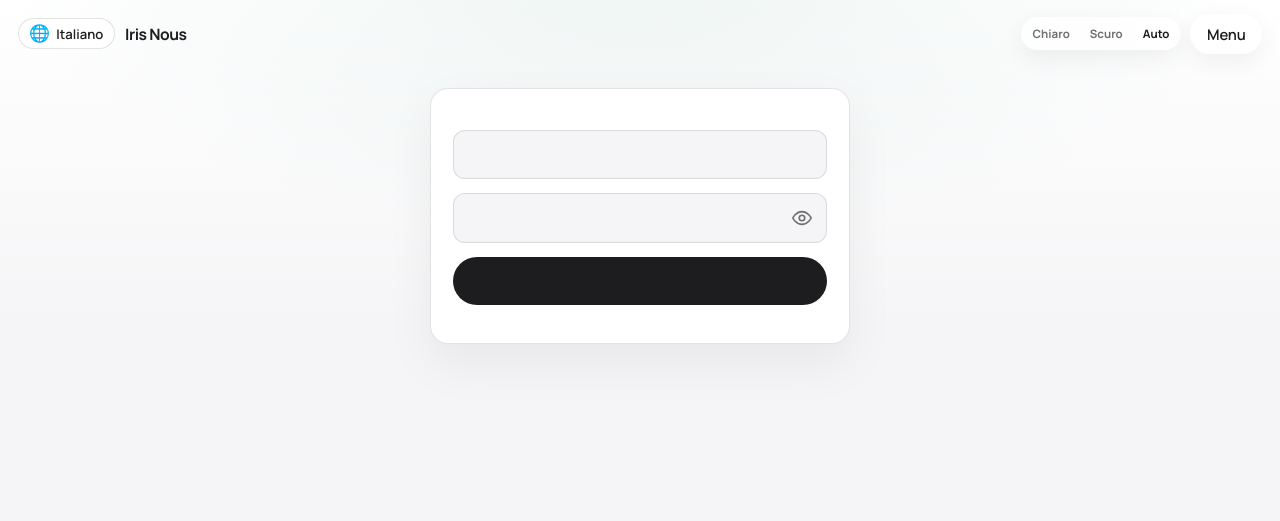
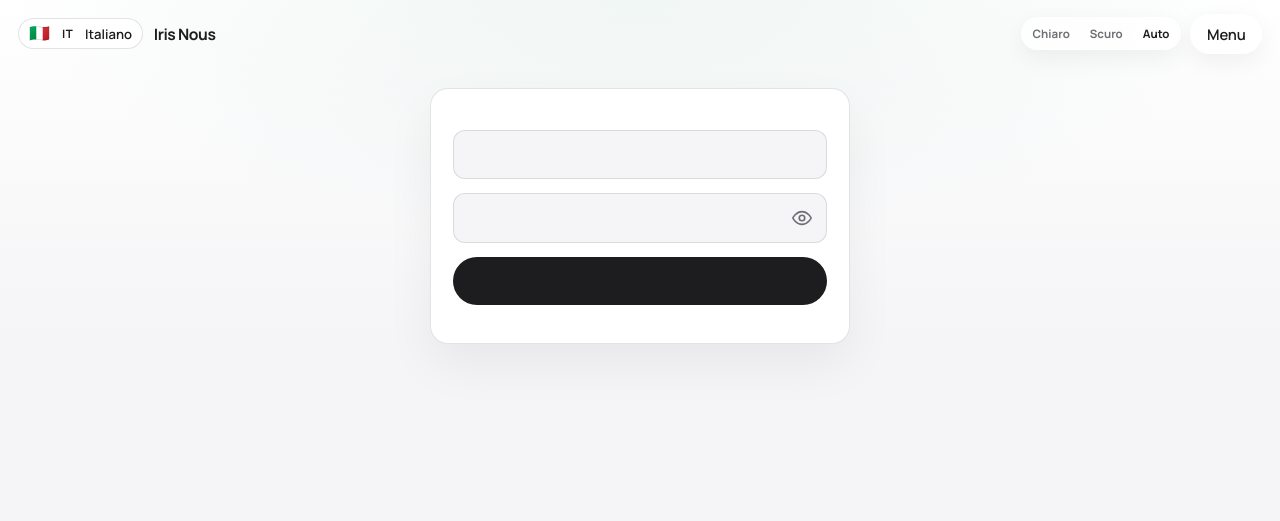
Before and after one commit to Manuel0312/iris-nous, a Python web app: template src/bci_iot/web/templates/login.html in a window 1280 px wide. Shown: the top 521 px of the page. Run offline with Jinja, Linux system fonts and the light colour scheme; the template is opened without the code that fills it, so the values that code supplies are empty.

Commit message:
Force Render redeploy: clearer language control and recover link.
Production was still on an older build without the flag switcher or password recovery.

Co-authored-by: Cursor <cursoragent@cursor.com>

```diff
--- a/src/bci_iot/web/static/styles.css
+++ b/src/bci_iot/web/static/styles.css
@@ -223,8 +223,29 @@ a:hover { text-decoration: underline; }
   line-height: 1;
 }
 
+.lang-code {
+  font-size: 0.72rem;
+  font-weight: 800;
+  letter-spacing: 0.04em;
+  min-width: 1.4rem;
+}
+
 .lang-name {
   white-space: nowrap;
+}
+
+@media (max-width: 720px) {
+  .lang-name {
+    display: none;
+  }
+  .lang-menu .lang-name {
+    display: inline;
+  }
+  .lang-btn {
+    padding: 0.4rem 0.55rem;
+    min-width: 2.75rem;
+    justify-content: center;
+  }
 }
 
 .lang-menu {
@@ -263,18 +284,6 @@ a:hover { text-decoration: underline; }
 
 html[data-theme-resolved="dark"] .lang-option.is-active {
   background: rgba(255, 255, 255, 0.08);
-}
-
-@media (max-width: 720px) {
-  .lang-name {
-    display: none;
-  }
-  .lang-menu .lang-name {
-    display: inline;
-  }
-  .lang-btn {
-    padding: 0.35rem 0.5rem;
-  }
 }
 
 .brand-mark:hover { text-decoration: none; opacity: 0.75; }
@@ -946,6 +955,16 @@ h2 {
 
 .muted { color: var(--muted); }
 .auth-switch { margin: 1rem 0 0; }
+.recover-link {
+  margin-top: 0.85rem;
+  font-weight: 700;
+  text-align: center;
+}
+.recover-link a {
+  color: var(--accent);
+  text-decoration: underline;
+  text-underline-offset: 0.15em;
+}
 .form-hint {
   margin: 0 0 0.35rem;
   color: var(--muted);
--- a/src/bci_iot/web/templates/base.html
+++ b/src/bci_iot/web/templates/base.html
@@ -14,7 +14,7 @@
   <link rel="preconnect" href="https://fonts.googleapis.com" />
   <link rel="preconnect" href="https://fonts.gstatic.com" crossorigin />
   <link href="https://fonts.googleapis.com/css2?family=Manrope:wght@400;500;600;700&display=swap" rel="stylesheet" />
-  <link rel="stylesheet" href="/static/styles.css?v=irisLang1" />
+  <link rel="stylesheet" href="/static/styles.css?v=irisLang2" />
   <script>
     (function () {
       try {
@@ -42,8 +42,9 @@
     <div class="topbar-left">
       <div class="lang-switch" data-lang-switch>
         <button type="button" class="lang-btn" id="lang-toggle" aria-expanded="false" aria-haspopup="listbox" aria-controls="lang-menu" title="{{ t('Lingua') if t is defined else 'Lingua' }}">
-          {% set current = languages|selectattr('code', 'equalto', lang)|list %}
-          <span class="lang-flag" aria-hidden="true">{% if current %}{{ current[0].flag }}{% else %}🌐{% endif %}</span>
+          {% set current = languages|selectattr('code', 'equalto', lang)|list if languages is defined else [] %}
+          <span class="lang-flag" aria-hidden="true">{% if current %}{{ current[0].flag }}{% else %}🇮🇹{% endif %}</span>
+          <span class="lang-code">{% if current %}{{ current[0].code|upper }}{% else %}IT{% endif %}</span>
           <span class="lang-name">{% if current %}{{ current[0].name }}{% else %}Italiano{% endif %}</span>
         </button>
         <div class="lang-menu" id="lang-menu" hidden role="listbox" aria-label="{{ t('Lingua') if t is defined else 'Lingua' }}">
@@ -53,6 +54,7 @@
             <input type="hidden" name="next" value="{{ request.url.path }}{% if request.url.query %}?{{ request.url.query }}{% endif %}" />
             <button type="submit" class="lang-option {% if item.code == lang %}is-active{% endif %}" role="option" aria-selected="{{ 'true' if item.code == lang else 'false' }}">
               <span class="lang-flag" aria-hidden="true">{{ item.flag }}</span>
+              <span class="lang-code">{{ item.code|upper }}</span>
               <span class="lang-name">{{ item.name }}</span>
             </button>
           </form>
--- a/src/bci_iot/web/templates/login.html
+++ b/src/bci_iot/web/templates/login.html
@@ -24,7 +24,7 @@
     </label>
     <button class="btn primary" type="submit" id="login-submit">{{ t('Entra') }}</button>
   </form>
-  <p class="muted auth-switch"><a href="/recupera-password">{{ t('Password dimenticata?') }}</a></p>
+  <p class="auth-switch recover-link"><a href="/recupera-password">{{ t('Password dimenticata?') }}</a></p>
   <p class="muted auth-switch">{{ t('Non hai un account?') }} <a href="/register">{{ t('Iscriviti') }}</a></p>
 </section>
 {% endblock %}
```
